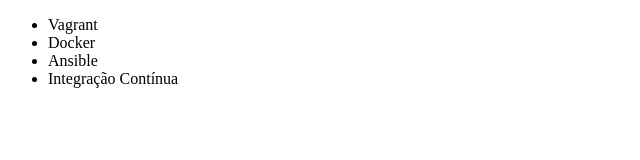
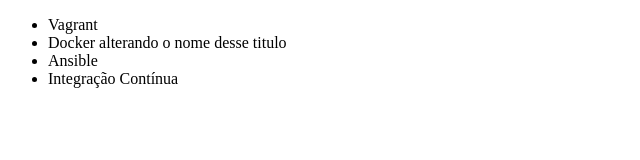
Before and after one commit to FLubianco/alura-git, a plain HTML site: page index.html in a window 1280 px wide. Shown: the whole page, without its empty margins (0-640 px from the left). Drawn offline with Linux system fonts and the light colour scheme.

Commit message:
alteracao tilte master docker

```diff
--- a/index.html
+++ b/index.html
@@ -7,7 +7,7 @@
 <body>
     <ul>
         <li>Vagrant</li>
-        <li>Docker</li>
+        <li>Docker alterando o nome desse titulo</li>
         <li>Ansible</li>
         <li>Integração Contínua</li>
     </ul>
```
